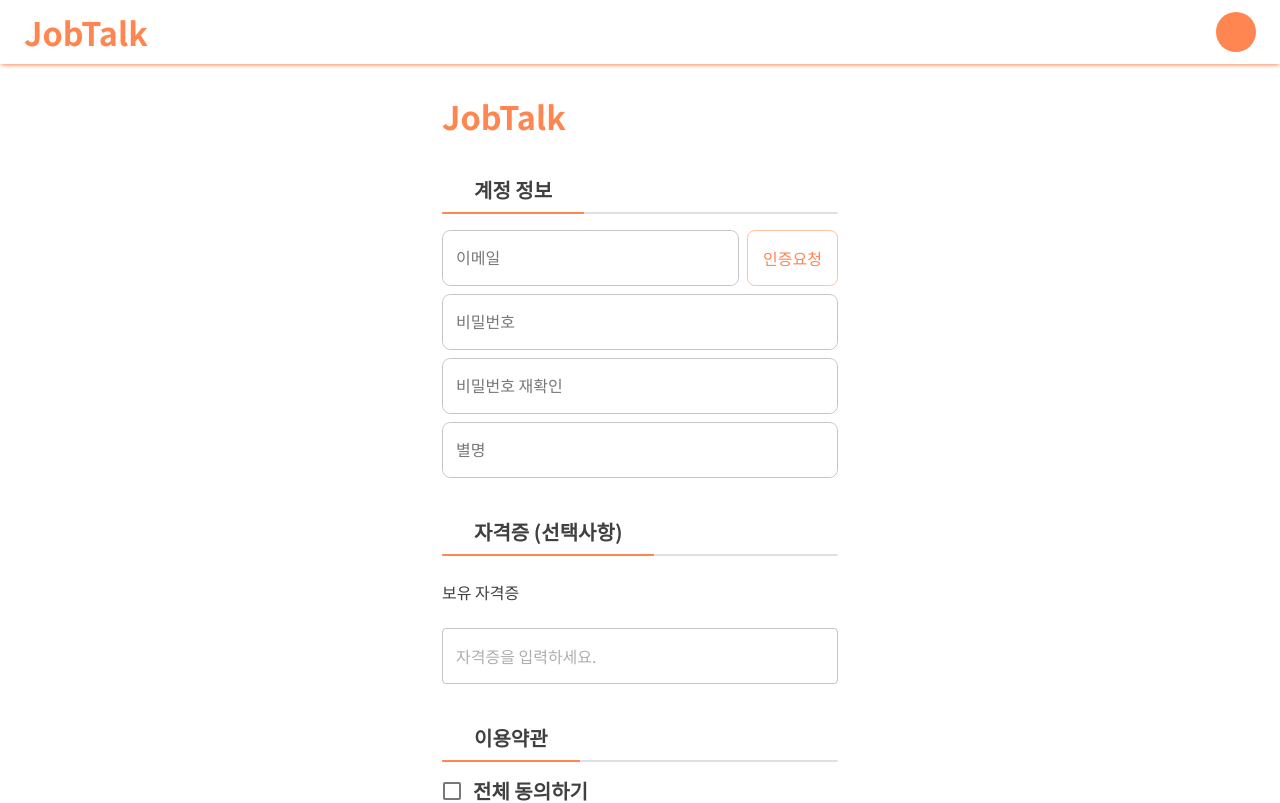
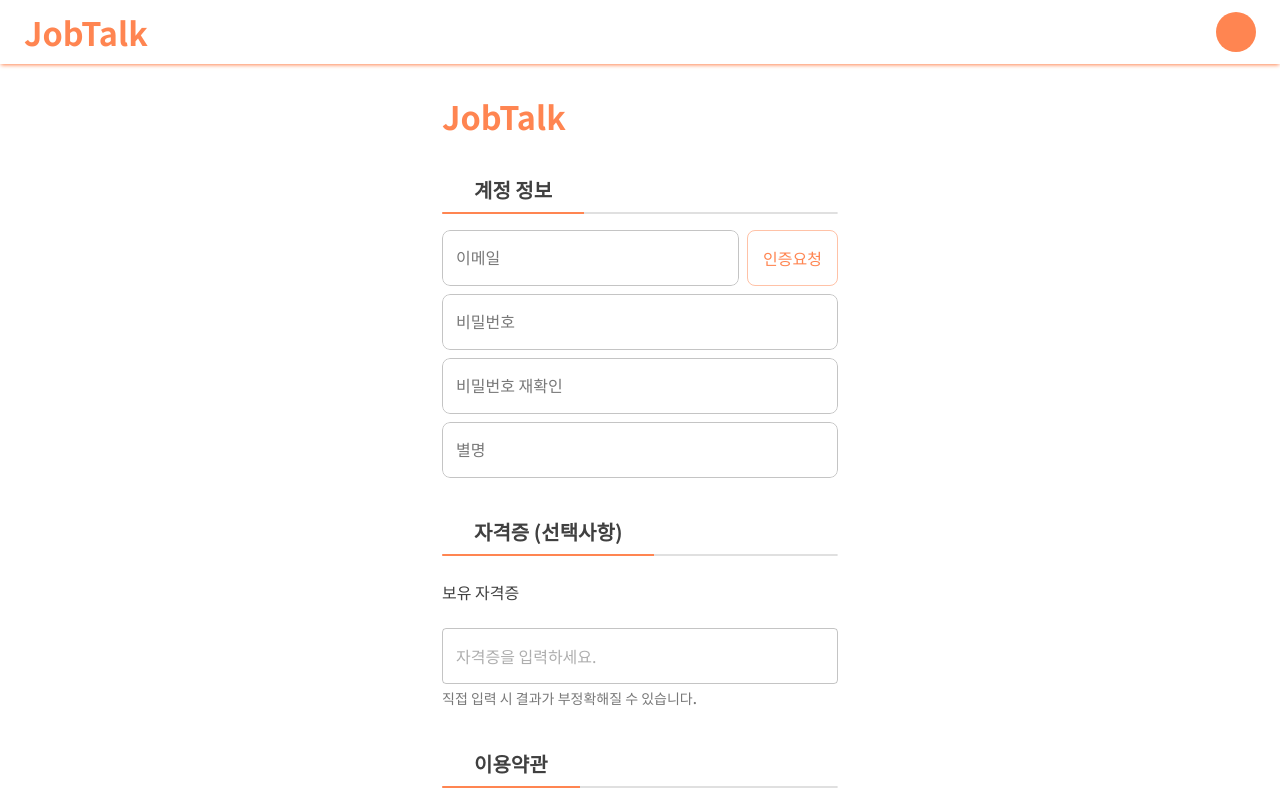
Before and after one commit to Vactor0911/jobtalk, a React (Vite) app in the folder frontend/: page /jobtalk/register in a window 1280 px wide. Shown: the top 803 px of the page. Built offline with nearby package versions, Linux system fonts and the light colour scheme; no server answers; some icons are missing.

Commit message:
자격증 입력란 하단에 안내 문구 추가

```diff
--- a/frontend/src/pages/Register.tsx
+++ b/frontend/src/pages/Register.tsx
@@ -732,12 +732,17 @@ const Register = () => {
               </Stack>
 
               {/* 자격증 입력란 */}
-              <Box width="100%" flex={1}>
+              <Stack width="100%" flex={1} gap={0.5}>
                 <CertificateSelect
                   value={selectedCertificates}
                   onChange={handleSelectedCertificatesChange}
                 />
-              </Box>
+
+                {/* 안내 문구 */}
+                <Typography variant="subtitle2" color="text.secondary">
+                  직접 입력 시 결과가 부정확해질 수 있습니다.
+                </Typography>
+              </Stack>
             </Stack>
           </Stack>
 
```
